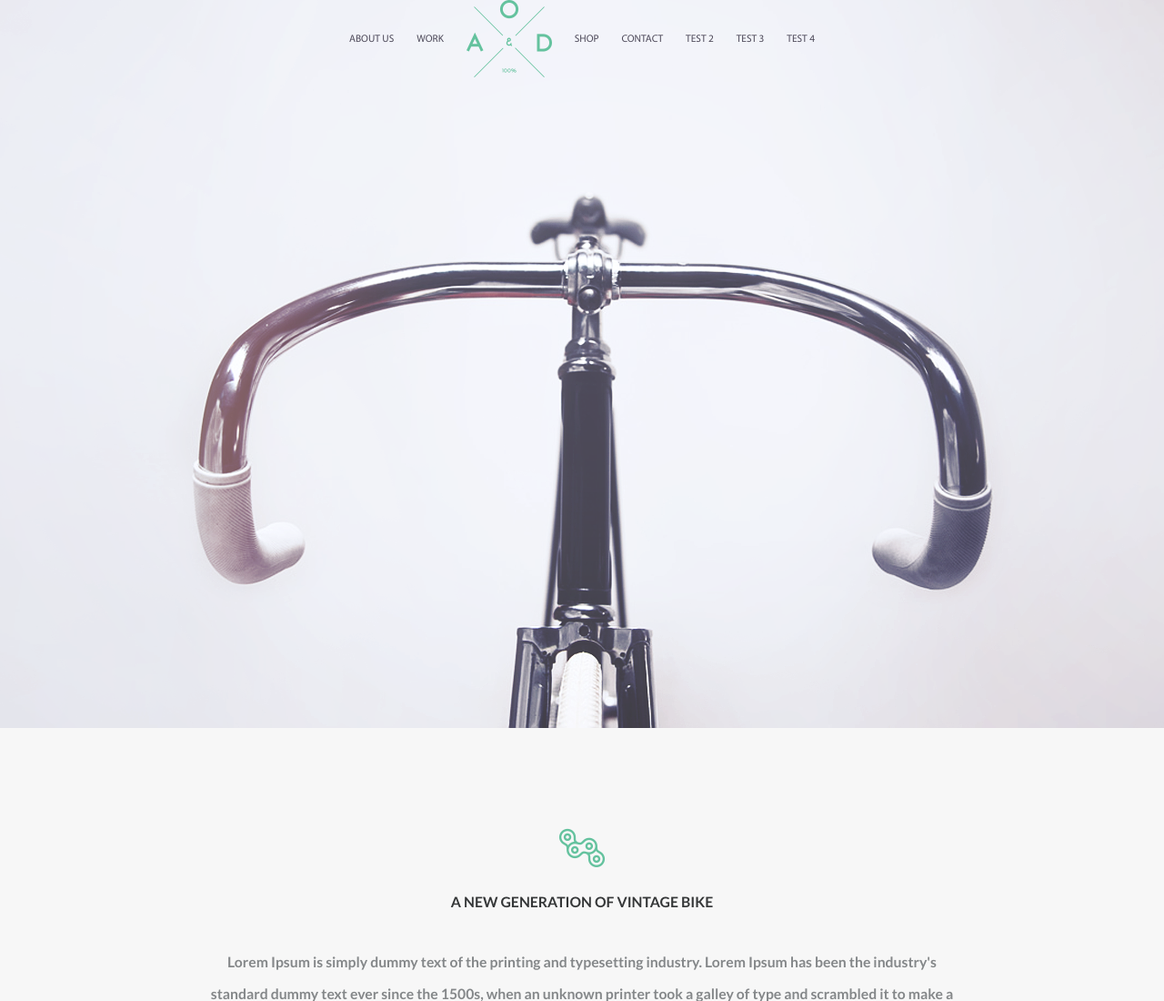
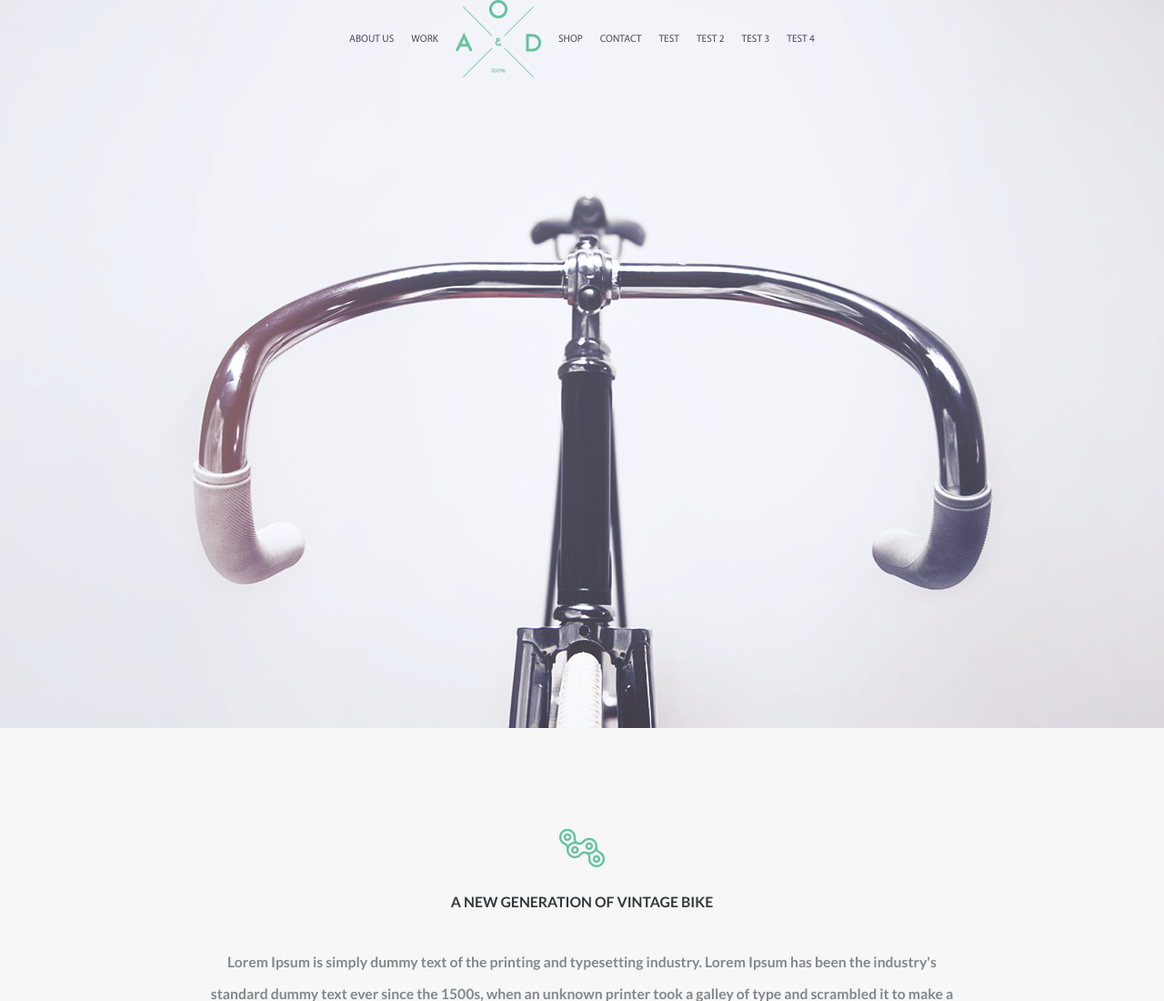
Before and after one commit to GreyTob/baseBicycle, a plain HTML site: page index.html in a window 1280 px wide. Shown: the top 1100 px of the page at 91% size. Drawn offline with Linux system fonts and the light colour scheme.

Commit message:
reset last commit

```diff
--- a/index.html
+++ b/index.html
@@ -17,6 +17,7 @@
 					<li class="img"><img src="img/Logo.png" alt="logo"></li>
 					<li><a href="#">Shop</a></li>
 					<li><a href="#">Contact</a></li>
+					<li><a href="#">Test</a></li>
 					<li><a href="#">Test 2</a></li>
 					<li><a href="#">Test 3</a></li>
 					<li><a href="#">Test 4</a></li>
```
